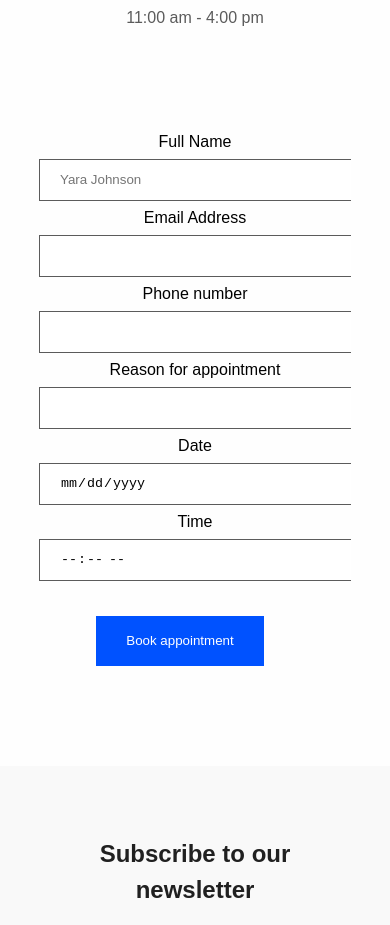
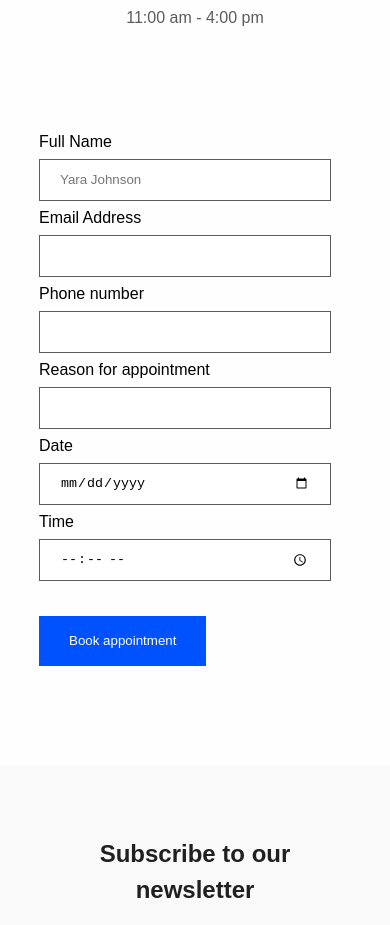
Before and after one commit to iamfydel/Medical-Template, a plain HTML site: page index.html in a window 390 px wide. Shown: the part 3780-4705 px from the top of the page. Drawn offline with Linux system fonts and the light colour scheme; a web font is replaced by a local one.

Commit message:
initial commit

```diff
--- a/css/style.css
+++ b/css/style.css
@@ -400,9 +400,7 @@ footer .footer-social {
 
     #showcase-4 .showcase-4-box .box{
         float: none;
-        width: 100%;
-        text-align: center;
-        padding: 15px;
+        width: 90%;
     }
 
     #showcase-5 .showcase-5-text {
@@ -416,7 +414,6 @@ footer .footer-social {
         margin-top: 100px;
         width: 100%;
         float: none;
-        text-align: center;
     }
 
     #showcase-7 .bx {
@@ -426,5 +423,12 @@ footer .footer-social {
         text-align: center;
     }
 
+    #showcase-5 .showcase-5-form input[type="text"], #showcase-5 .showcase-5-form input[type="email"], #showcase-5 .showcase-5-form input[type="number"], #showcase-5 .showcase-5-form input[type="dropdown"], #showcase-5 .showcase-5-form input[type="date"], #showcase-5 .showcase-5-form input[type="time"] {
+        height: 20px;
+        width: 250px;
+        padding: 10px 20px;
+        border: 1px solid #5B5B5B;
+        margin: 5px 0;
+    }
 
  }
```
